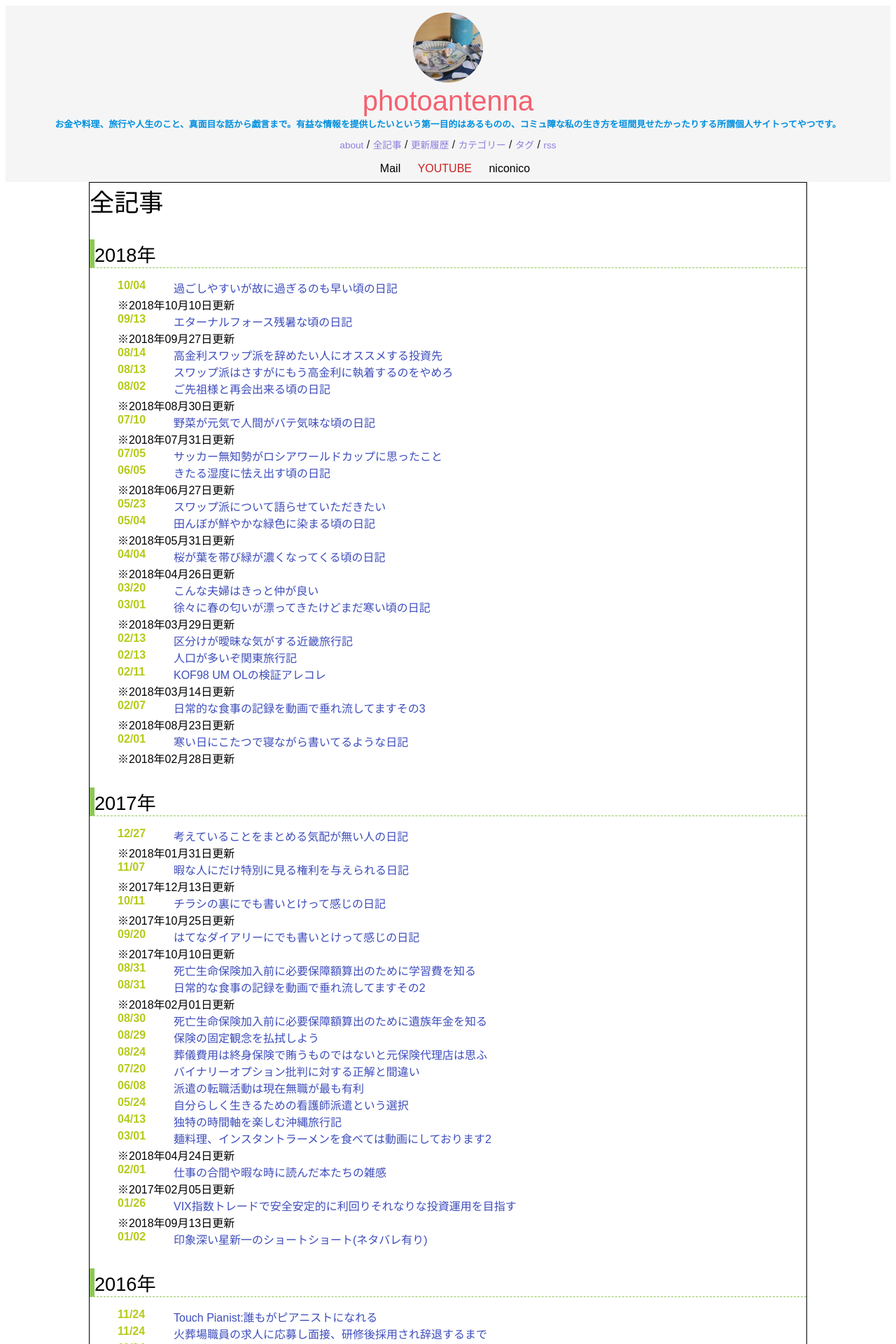
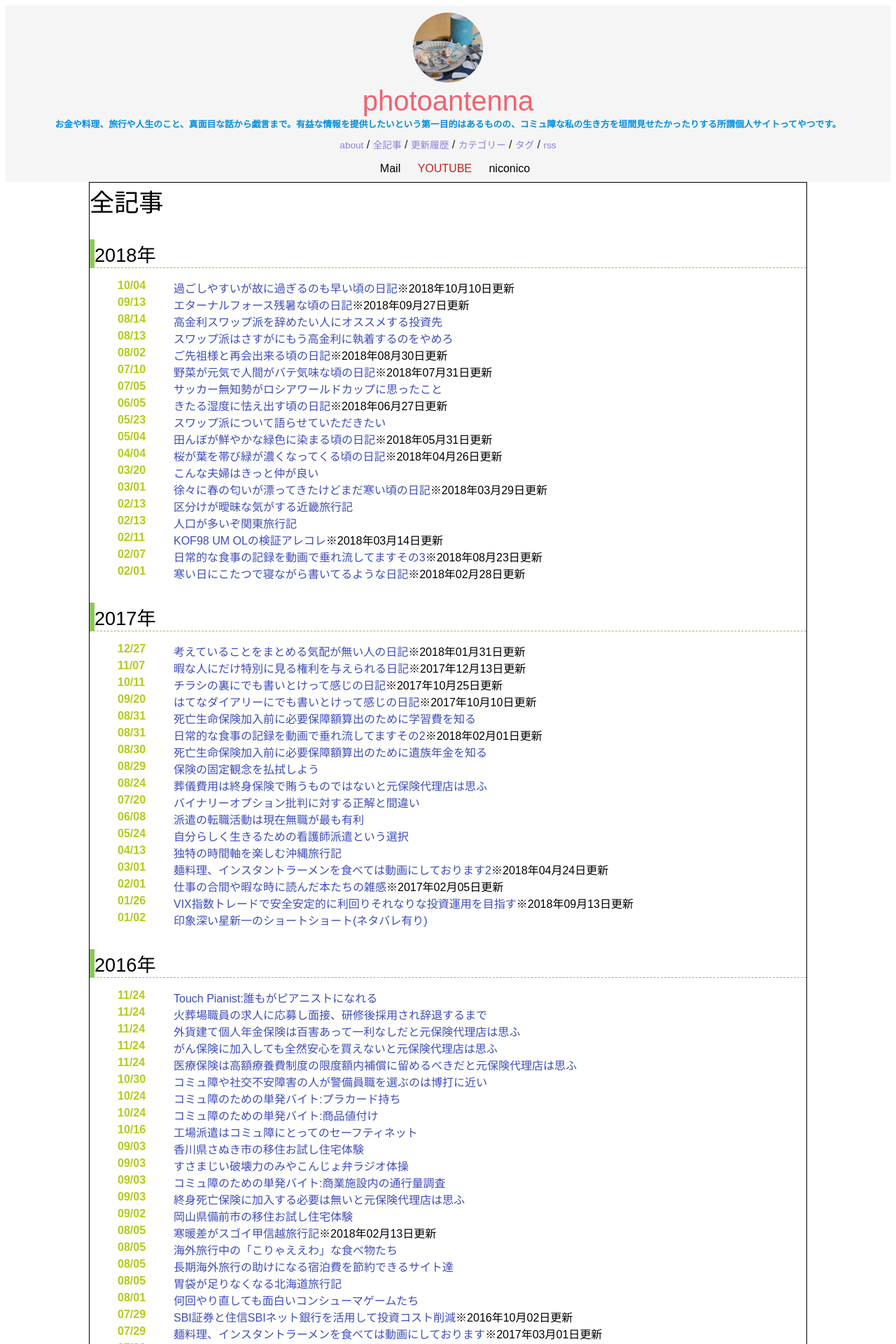
Before and after one commit to photoantenna/photoantenna.github.io, a Jekyll site: the page built from archive.html, in a window 1280 px wide. Shown: the top 1920 px of the page at 70% size. Built offline with Jekyll 4.4.1, drawn with Linux system fonts in a browser that asks for light colours.

Commit message:
Update archive.html

```diff
--- a/archive.html
+++ b/archive.html
@@ -29,7 +29,7 @@
       <div style="width:80px;
                   float:left;
                   color: #b5ca1b;
-                  font-weight: bold;">{{ post.date | date: "%m/%d" }}</div> <a href="{{ site.url }}{{ post.url }}">{{ post.title }}</a><div style="clear:both;"></div>{% if post.update %}※{{ post.update | date: "%Y年%m月%d日" }}更新{% endif %}</li>{% endfor %}
+                  font-weight: bold;">{{ post.date | date: "%m/%d" }}</div> <a href="{{ site.url }}{{ post.url }}">{{ post.title }}</a>{% if post.update %}※{{ post.update | date: "%Y年%m月%d日" }}更新{% endif %}<div style="clear:both;"></div></li>{% endfor %}
     </ul>
 
   </div>
```
